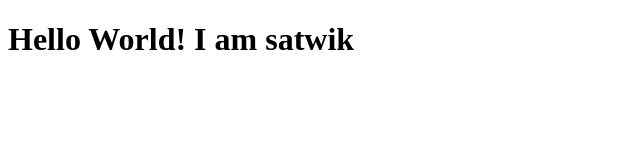
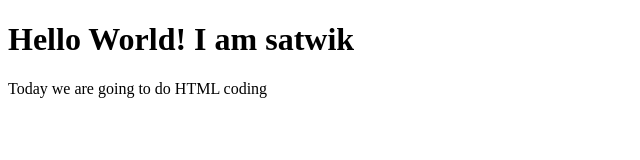
Before and after one commit to sathwikyarlagadda/myfirstwebapp, a plain HTML site: page index.html in a window 1280 px wide. Shown: the whole page, without its empty margins (0-640 px from the left). Drawn offline with Linux system fonts and the light colour scheme.

Commit message:
added a normal line

```diff
--- a/index.html
+++ b/index.html
@@ -8,6 +8,8 @@
         <h1>
             Hello World!      I am satwik
         </h1>
+
+        <p> Today we are going to do HTML coding</p>
     </body>
 
 </html>
```
